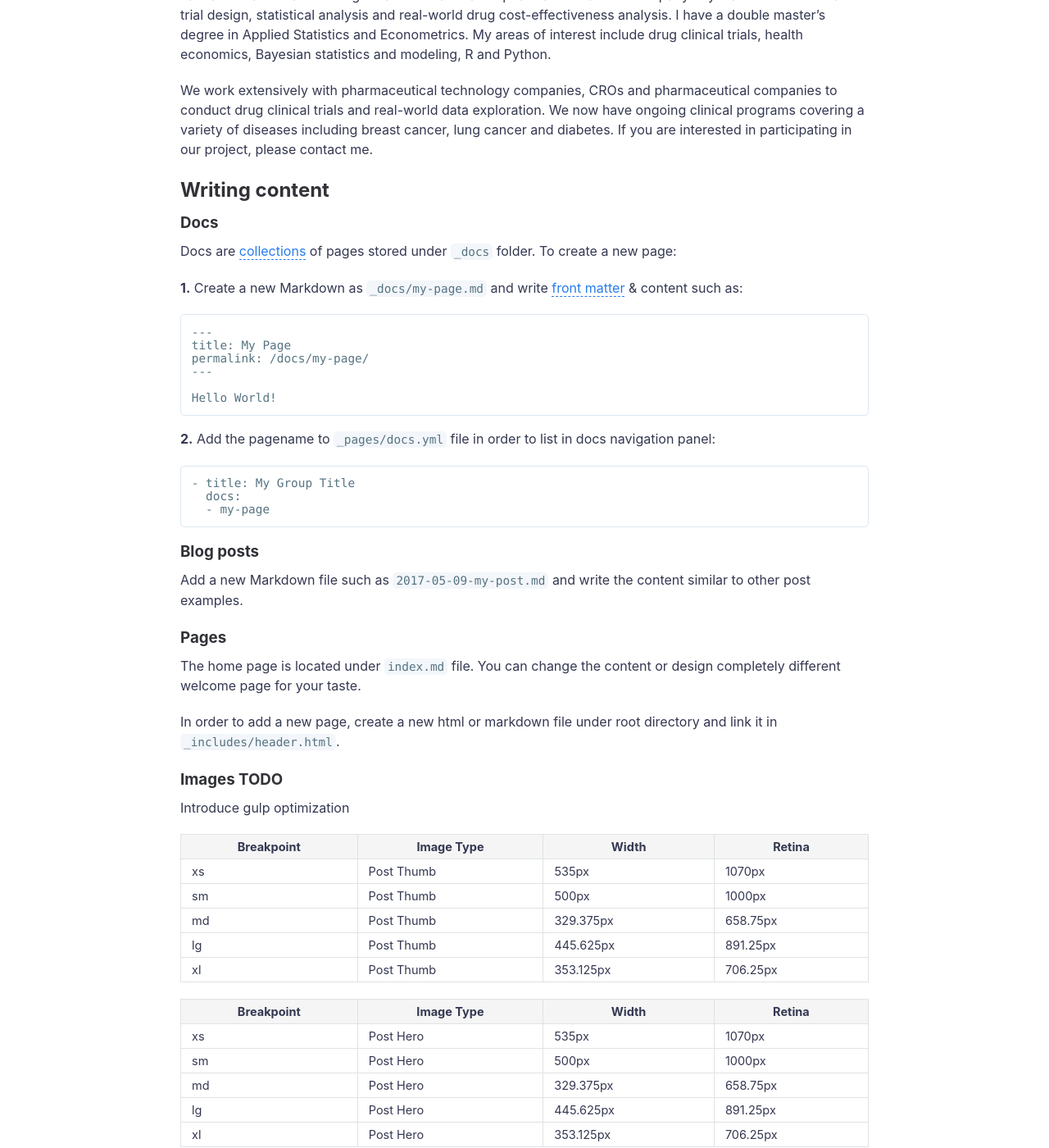
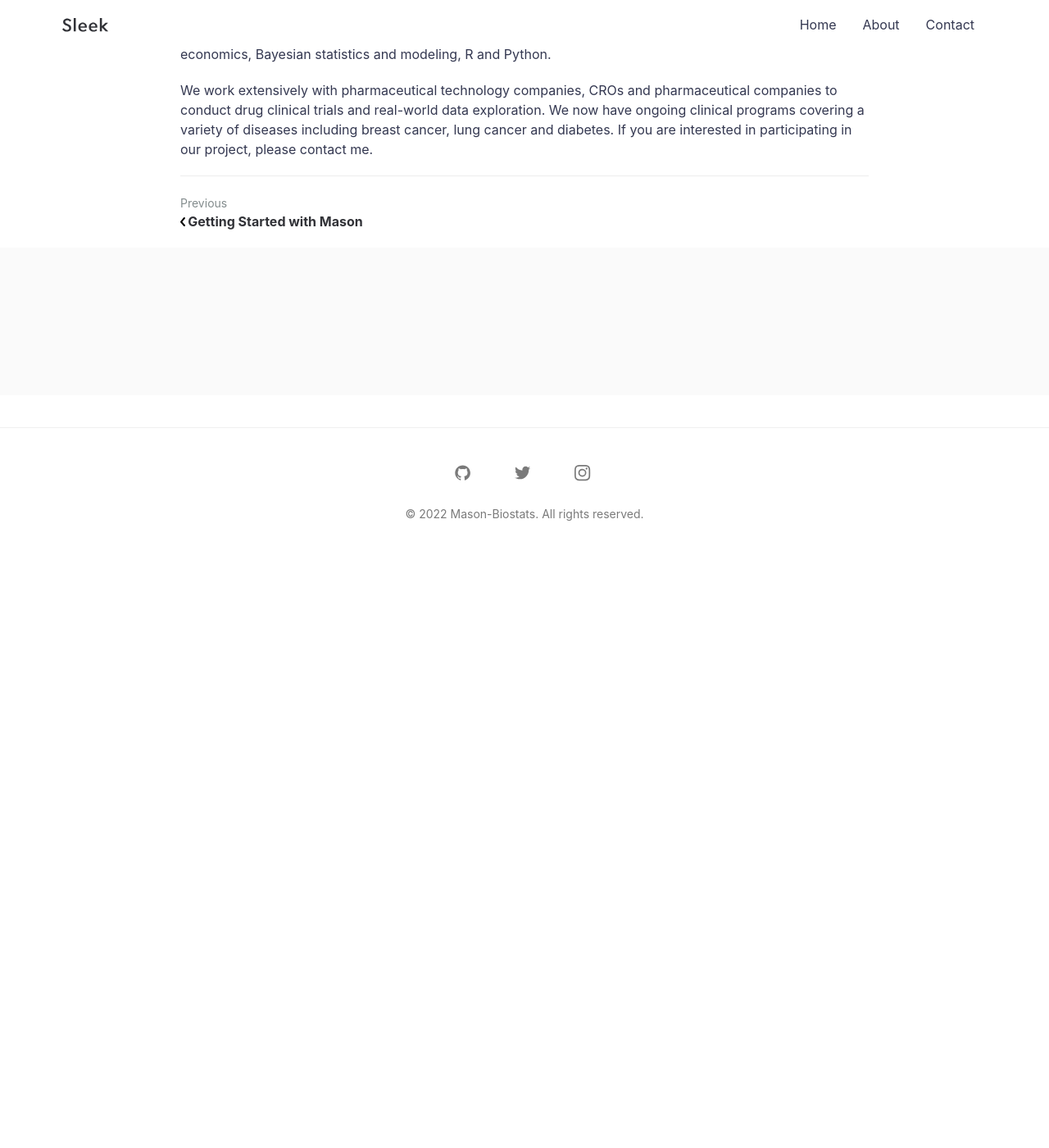
Before and after one commit to Masonstats/Masonstats.github.io, a Jekyll site: the page built from _posts/2022-05-07-getting-started.md, in a window 1280 px wide and 1400 px high, scrolled down 718 px. Shown: the whole window at 82% size. Built offline with Jekyll 4.4.1, drawn with Linux system fonts in a browser that asks for light colours; comment, search, counter and statistics services are not loaded; after the commit the page ends 1361 px from its top, so only the background shows below that; some of the changed text lies outside the part shown.

Commit message:
Update 2022-05-07-getting-started.md

````diff
--- a/_posts/2022-05-07-getting-started.md
+++ b/_posts/2022-05-07-getting-started.md
@@ -9,61 +9,3 @@ featured-img: sleek
 I am a biostatistician working for an international biopharmaceutical R&D company. My main work is clinical trial design, statistical analysis and real-world drug cost-effectiveness analysis. I have a double master’s degree in Applied Statistics and Econometrics. My areas of interest include drug clinical trials, health economics, Bayesian statistics and modeling, R and Python.
 
 We work extensively with pharmaceutical technology companies, CROs and pharmaceutical companies to conduct drug clinical trials and real-world data exploration. We now have ongoing clinical programs covering a variety of diseases including breast cancer, lung cancer and diabetes. If you are interested in participating in our project, please contact me.
-
-## Writing content
-
-### Docs
-
-Docs are [collections](https://jekyllrb.com/docs/collections/) of pages stored under `_docs` folder. To create a new page:
-
-**1.** Create a new Markdown as `_docs/my-page.md` and write [front matter](https://jekyllrb.com/docs/frontmatter/) & content such as:
-
-```
----
-title: My Page
-permalink: /docs/my-page/
----
-
-Hello World!
-```
-
-**2.** Add the pagename to `_pages/docs.yml` file in order to list in docs navigation panel:
-
-```
-- title: My Group Title
-  docs:
-  - my-page
-```
-
-### Blog posts
-
-Add a new Markdown file such as `2017-05-09-my-post.md` and write the content similar to other post examples.
-
-### Pages
-
-The home page is located under `index.md` file. You can change the content or design completely different welcome page for your taste.
-
-In order to add a new page, create a new html or markdown file under root directory and link it in `_includes/header.html`.
-
-### Images TODO
-
-Introduce gulp optimization
-
-Breakpoint | Image Type | Width | Retina
------------- | ------------ | ------------- | -------------
-xs |Post Thumb | 535px | 1070px
-sm |Post Thumb | 500px| 1000px
-md |Post Thumb | 329.375px | 658.75px
-lg |Post Thumb | 445.625px | 891.25px
-xl |Post Thumb | 353.125px | 706.25px
-
-
-Breakpoint | Image Type | Width | Retina
------------- | ------------ | ------------- | -------------
-xs |Post Hero | 535px | 1070px
-sm |Post Hero | 500px| 1000px
-md |Post Hero | 329.375px | 658.75px
-lg |Post Hero | 445.625px | 891.25px
-xl |Post Hero | 353.125px | 706.25px
-
-Happy hacking!
````
